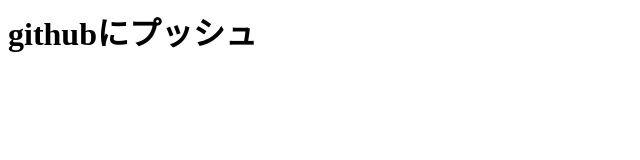
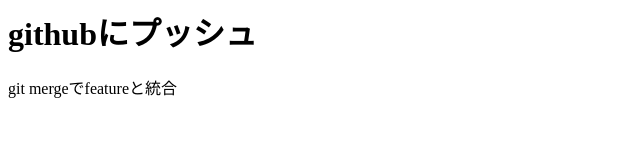
Before and after one commit to sknk-aaa/git_tutorial, a plain HTML site: page index.html in a window 1280 px wide. Shown: the whole page, without its empty margins (0-640 px from the left). Drawn offline with Linux system fonts and the light colour scheme.

Commit message:
featureブランチからmainブランチをマージする

```diff
--- a/index.html
+++ b/index.html
@@ -1 +1,2 @@
 <h1>githubにプッシュ</h1>
+<p>git mergeでfeatureと統合 </p>
```
